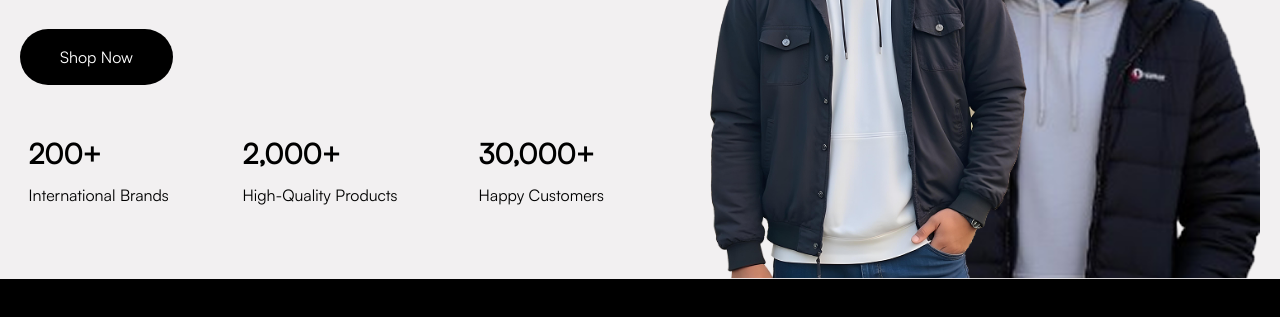
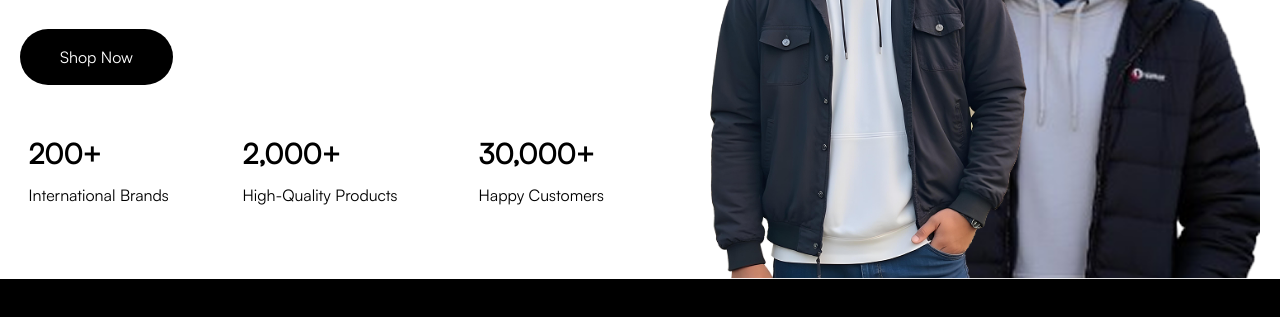
Before and after one commit to moudud-hoq/project-01, a website: page index.html in a window 1280 px wide. Shown: the part 521-838 px from the top of the page. Drawn offline with nearby package versions, Linux system fonts and the light colour scheme; a web font is replaced by a local one.

Commit message:
Hero BG Change

```diff
--- a/index.html
+++ b/index.html
@@ -152,7 +152,7 @@
     </header>
 
     <!-- Hero Section -->
-    <section class="hero-section px-4 bg-[#f2f0f1]">
+    <section class="hero-section px-4 ">
         <div class="hero-wrapper w-full max-w-[1240px] mx-auto lg:flex gap-10 pt-10 lg:pt-">
 
             <!-- Title and Description -->
```
